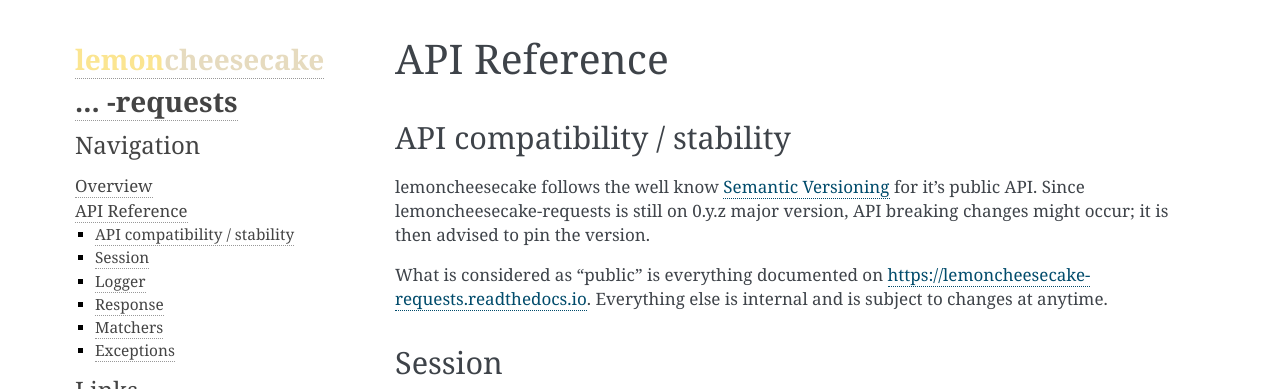
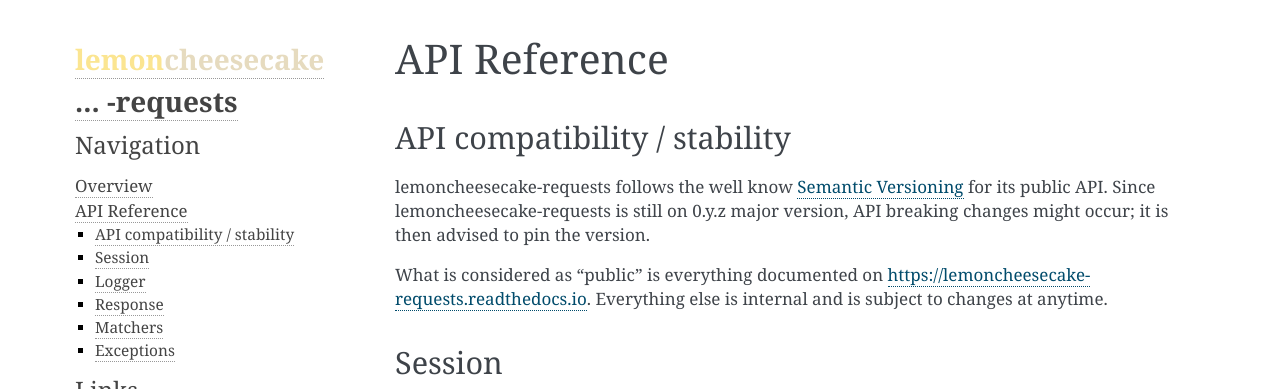
Before and after one commit to lemoncheesecake/lemoncheesecake-requests, a Sphinx documentation site: the page built from doc/api.rst, in a window 1280 px wide and 900 px high, cut to the strip 0-389 px from the top of the window. Built offline with Sphinx 7.4.7, drawn with Linux system fonts in a browser that asks for light colours.

Commit message:
doc: fix typo

```diff
--- a/doc/api.rst
+++ b/doc/api.rst
@@ -6,7 +6,7 @@
 API compatibility / stability
 -----------------------------
 
-lemoncheesecake follows the well know `Semantic Versioning <https://semver.org/>`_ for it's public API.
+lemoncheesecake-requests follows the well know `Semantic Versioning <https://semver.org/>`_ for its public API.
 Since lemoncheesecake-requests is still on 0.y.z major version, API breaking changes might occur; it is then advised to
 pin the version.
 
```
